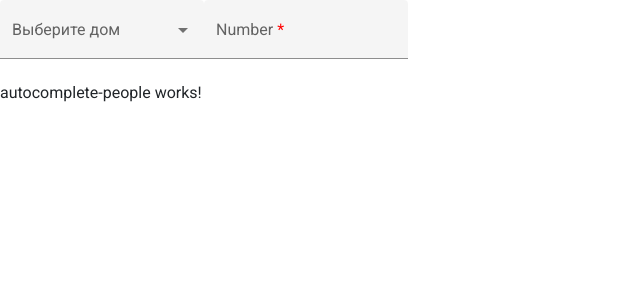
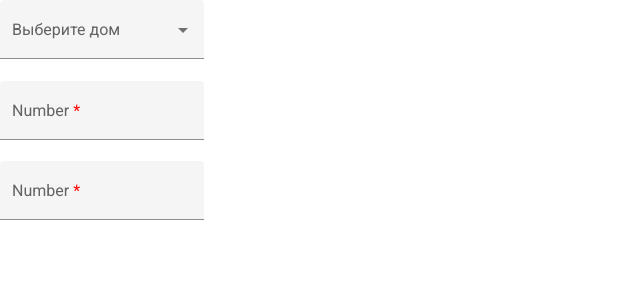
Before and after one commit to DSW-DWA/Angular-form, an Angular app: page / in a window 1280 px wide. Shown: the top 300 px of the page, without its empty margins (0-640 px from the left). Built offline with nearby package versions, Linux system fonts and the light colour scheme.

Commit message:
create all imput

```diff
--- a/src/app/app.component.html
+++ b/src/app/app.component.html
@@ -6,7 +6,7 @@
   </mat-select>
 </mat-form-field>
 
-
+<form>
 <mat-form-field class="example-full-width" appearance="fill">
   <mat-label class="label-apartments" >Number</mat-label>
   <input type="text"
@@ -16,12 +16,28 @@
           [(ngModel)]="selectedValue"
           [formControl]="myControl"
           [matAutocomplete]="auto">
-  <mat-autocomplete autoActiveFirstOption #auto="matAutocomplete" [displayWith]="displayFn" (optionSelected)="show()">
+  <mat-autocomplete (optionSelected)="show()" autoActiveFirstOption #auto="matAutocomplete" [displayWith]="displayFn">
     <mat-option *ngFor="let option of filteredOptions | async" [value]="option">
       {{option.name}}
     </mat-option>
   </mat-autocomplete>
 </mat-form-field>
+</form>
 
-<app-autocomplete-people></app-autocomplete-people>
+<form>
+<mat-form-field appearance="fill">
+  <mat-label class="label-apartments" >Number</mat-label>
+  <input type="text"
+          placeholder="Pick one"
+          aria-label="Number"
+          matInput
+          [formControl]="myControl1"
+          [matAutocomplete]="autoNationality">
+  <mat-autocomplete #autoNationality="matAutocomplete" autoActiveFirstOption #auto="matAutocomplete" [displayWith]="displayFn1">
+    <mat-option *ngFor="let option1 of filteredOptions1 | async" [value]="option1">
+      {{option1.name}}
+    </mat-option>
+  </mat-autocomplete>
+</mat-form-field>
+
 </form>
--- a/src/app/app.component.ts
+++ b/src/app/app.component.ts
@@ -1,10 +1,14 @@
 import { Component, OnInit} from '@angular/core';
 
-import apartments from './apartments.json'
-import { Apartment } from './interfaces'
+import apartments from './apartments.json';
+import { Apartment } from './interfaces';
 
-import houses from './houses.json'
-import { House } from './interfaces'
+import houses from './houses.json';
+import { House } from './interfaces';
+
+import persons from './persons.json';
+import { Person } from './interfaces';
+
 
 import {FormControl} from '@angular/forms';
 import {Observable} from 'rxjs';
@@ -22,11 +26,20 @@ export class AppComponent implements OnInit{
   myControl = new FormControl();
   options: Apartment[] = [...apartments];
   filteredOptions!: Observable<Apartment[]>;
+  selectedValue:Apartment ={
+    id: -1,
+    hid: -1,
+    name:"",
+    area:-1
+  };
+  optionForChild: Person[] = [...persons];
+
+  myControl1 = new FormControl();
+  filteredOptions1!: Observable<Person[]>;
 
   // change option for filter
   ChangeOpt(){
     this.options.length = 0;
-    let tmp!: House[];
     let NameSelectHouse: string;
     this.HOUSES.forEach(element =>{
       if (element.id == this.idSelectHouse ) {NameSelectHouse = element.name; return}
@@ -54,6 +67,11 @@ export class AppComponent implements OnInit{
       map(value => (typeof value === 'string' ? value : value.name)),
       map(name => (name ? this._filter(name) : this.options.slice())),
     );
+    this.filteredOptions1 = this.myControl.valueChanges.pipe(
+      startWith(''),
+      map(value => (typeof value === 'string' ? value : value.name)),
+      map(name => (name ? this._filter1(name) : this.optionForChild.slice())),
+    );
   }
   // filter
   private _filter(name: string): Apartment[] {
@@ -61,13 +79,27 @@ export class AppComponent implements OnInit{
 
     return this.options.filter(option => option.name.toLowerCase().includes(filterValue));
   }
+  private _filter1(name: string): Person[] {
+    const filterValue = name.toLowerCase();
+
+    return this.optionForChild.filter(optionForChild => optionForChild.name.toLowerCase().includes(filterValue));
+  }
   // displayFn for visualisation in mat-autocmoplete
   displayFn(Apart: Apartment): string {
     return Apart && Apart.name ? Apart.name : '';
   }
-  selectedValue = null;
-  title = 'form';
+  displayFn1(Apart: Person): string {
+    return Apart && Apart.name ? Apart.name : '';
+  }
   show(){
-    console.log(this.selectedValue);
+    this.optionForChild.length = 0;
+    persons.forEach(element=>{
+      if ( this.selectedValue.id == -1 ||element.aid == this.selectedValue.id) this.optionForChild.push(element);
+    })
+    this.filteredOptions1 = this.myControl.valueChanges.pipe(
+      startWith(''),
+      map(value => (typeof value === 'string' ? value : value.name)),
+      map(name => (name ? this._filter1(name) : this.optionForChild.slice())),
+    );
   }
 }
--- a/src/app/app.module.ts
+++ b/src/app/app.module.ts
@@ -10,12 +10,10 @@ import {MatFormFieldModule} from '@angular/material/form-field';
 import {MatSelectModule} from '@angular/material/select';
 import {MatAutocompleteModule} from '@angular/material/autocomplete';
 import {MatInputModule} from '@angular/material/input';
-import { AutocompletePeopleComponent } from './autocomplete-people/autocomplete-people.component';
 
 @NgModule({
   declarations: [
-    AppComponent,
-    AutocompletePeopleComponent,
+    AppComponent
   ],
   imports: [
     BrowserModule,
--- a/src/app/autocomplete-people/autocomplete-people.component.html
+++ /dev/null
@@ -1 +0,0 @@
-<p>autocomplete-people works!</p>
--- a/src/app/autocomplete-people/autocomplete-people.component.ts
+++ /dev/null
@@ -1,15 +0,0 @@
-import { Component, OnInit } from '@angular/core';
-
-@Component({
-  selector: 'app-autocomplete-people',
-  templateUrl: './autocomplete-people.component.html',
-  styleUrls: ['./autocomplete-people.component.scss']
-})
-export class AutocompletePeopleComponent implements OnInit {
-
-  constructor() { }
-
-  ngOnInit(): void {
-  }
-
-}
```
Also changed, not shown: src/app/autocomplete-people/autocomplete-people.component.scss (deleted), 1 other file (tests, documents, lock files or other folders).
